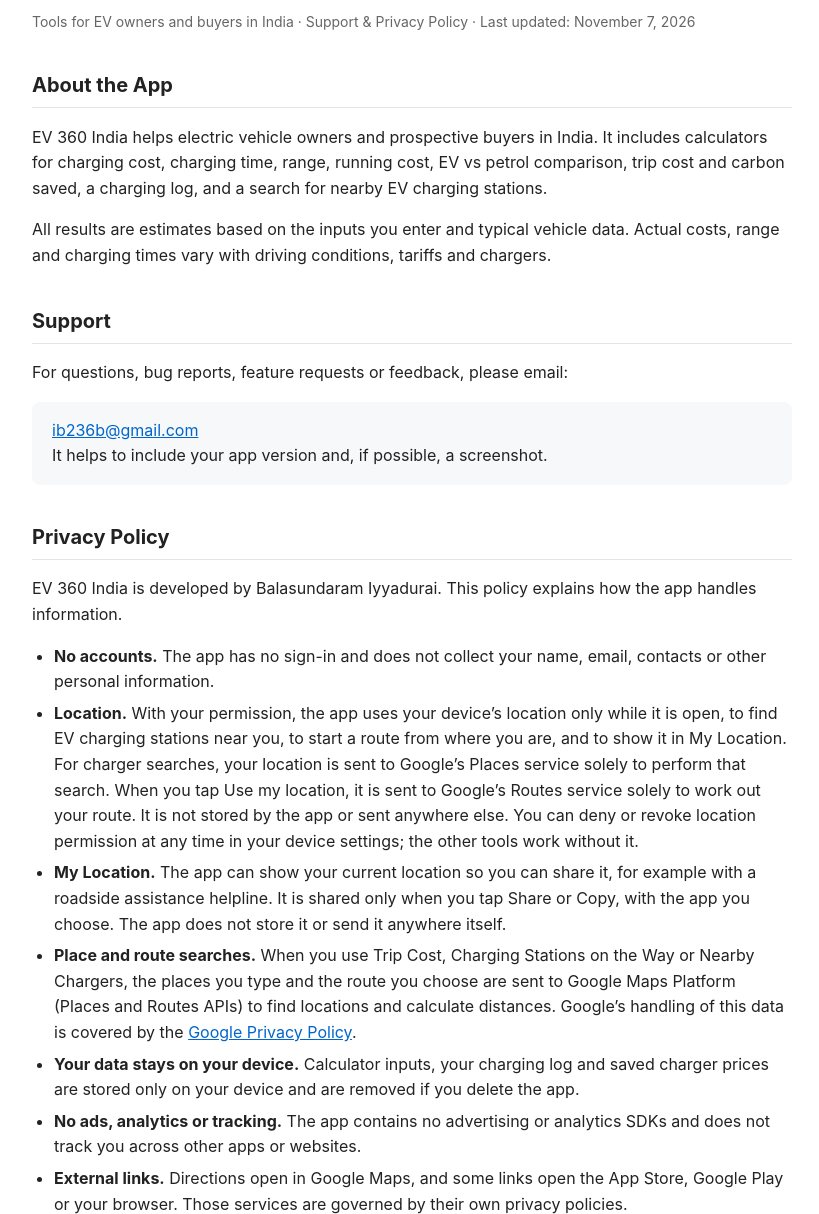
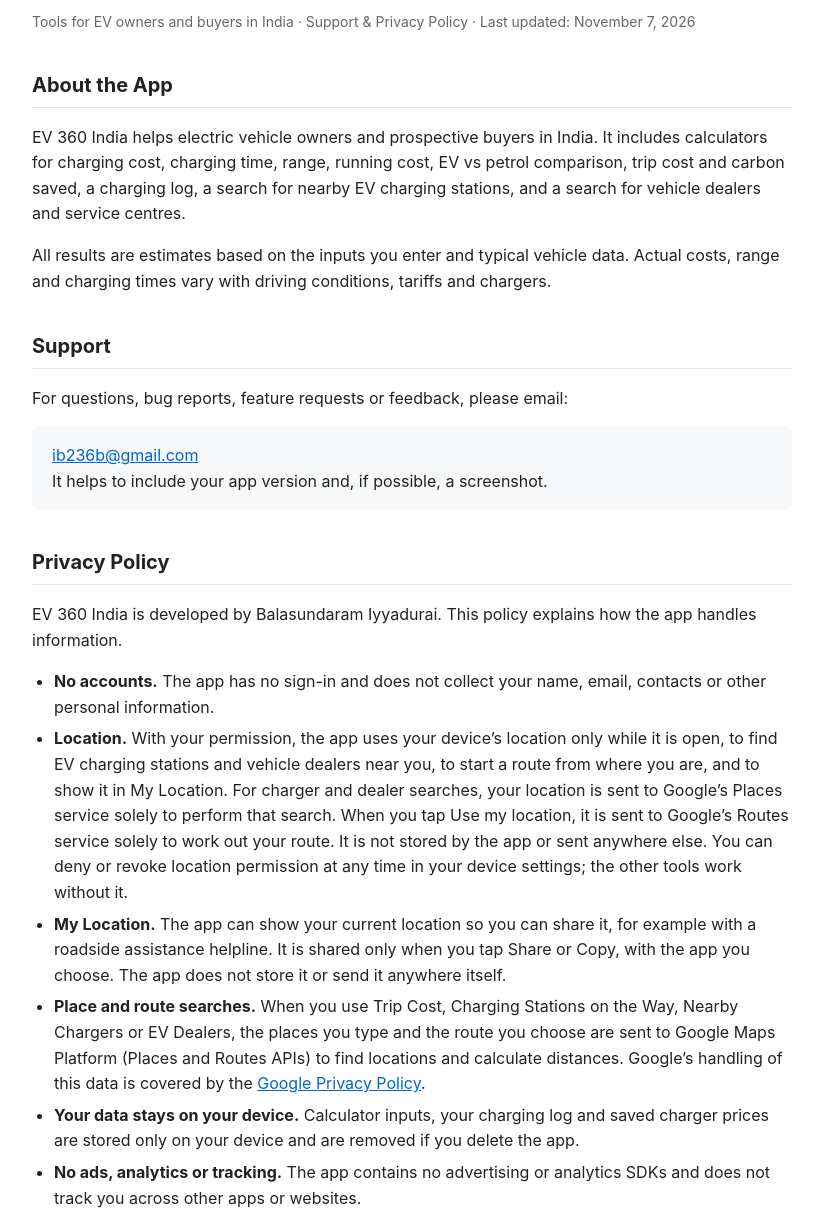
Before and after one commit to ibneyveli-bit/ibneyveli-bit.github.io, a plain HTML site: page ev360/index.html in a window 1280 px wide. Shown: the part 99-1313 px from the top of the page, without its empty margins (228-1047 px from the left). Drawn offline with Linux system fonts and the light colour scheme.

Commit message:
EV 360 India: privacy policy covers dealer searches
Co-Authored-By: Claude Opus 5.5 <noreply@anthropic.com>

```diff
--- a/ev360/index.html
+++ b/ev360/index.html
@@ -5,7 +5,7 @@
 <p class="meta">Tools for EV owners and buyers in India &middot; Support &amp; Privacy Policy &middot; Last updated: November 7, 2026</p>
 
 <h2>About the App</h2>
-<p>EV 360 India helps electric vehicle owners and prospective buyers in India. It includes calculators for charging cost, charging time, range, running cost, EV vs petrol comparison, trip cost and carbon saved, a charging log, and a search for nearby EV charging stations.</p>
+<p>EV 360 India helps electric vehicle owners and prospective buyers in India. It includes calculators for charging cost, charging time, range, running cost, EV vs petrol comparison, trip cost and carbon saved, a charging log, a search for nearby EV charging stations, and a search for vehicle dealers and service centres.</p>
 <p>All results are estimates based on the inputs you enter and typical vehicle data. Actual costs, range and charging times vary with driving conditions, tariffs and chargers.</p>
 
 <h2>Support</h2>
@@ -17,9 +17,9 @@ It helps to include your app version and, if possible, a screenshot.</div>
 <p>EV 360 India is developed by Balasundaram Iyyadurai. This policy explains how the app handles information.</p>
 <ul>
 <li><strong>No accounts.</strong> The app has no sign-in and does not collect your name, email, contacts or other personal information.</li>
-<li><strong>Location.</strong> With your permission, the app uses your device&rsquo;s location only while it is open, to find EV charging stations near you, to start a route from where you are, and to show it in My Location. For charger searches, your location is sent to Google&rsquo;s Places service solely to perform that search. When you tap Use my location, it is sent to Google&rsquo;s Routes service solely to work out your route. It is not stored by the app or sent anywhere else. You can deny or revoke location permission at any time in your device settings; the other tools work without it.</li>
+<li><strong>Location.</strong> With your permission, the app uses your device&rsquo;s location only while it is open, to find EV charging stations and vehicle dealers near you, to start a route from where you are, and to show it in My Location. For charger and dealer searches, your location is sent to Google&rsquo;s Places service solely to perform that search. When you tap Use my location, it is sent to Google&rsquo;s Routes service solely to work out your route. It is not stored by the app or sent anywhere else. You can deny or revoke location permission at any time in your device settings; the other tools work without it.</li>
 <li><strong>My Location.</strong> The app can show your current location so you can share it, for example with a roadside assistance helpline. It is shared only when you tap Share or Copy, with the app you choose. The app does not store it or send it anywhere itself.</li>
-<li><strong>Place and route searches.</strong> When you use Trip Cost, Charging Stations on the Way or Nearby Chargers, the places you type and the route you choose are sent to Google Maps Platform (Places and Routes APIs) to find locations and calculate distances. Google&rsquo;s handling of this data is covered by the <a href="https://policies.google.com/privacy">Google Privacy Policy</a>.</li>
+<li><strong>Place and route searches.</strong> When you use Trip Cost, Charging Stations on the Way, Nearby Chargers or EV Dealers, the places you type and the route you choose are sent to Google Maps Platform (Places and Routes APIs) to find locations and calculate distances. Google&rsquo;s handling of this data is covered by the <a href="https://policies.google.com/privacy">Google Privacy Policy</a>.</li>
 <li><strong>Your data stays on your device.</strong> Calculator inputs, your charging log and saved charger prices are stored only on your device and are removed if you delete the app.</li>
 <li><strong>No ads, analytics or tracking.</strong> The app contains no advertising or analytics SDKs and does not track you across other apps or websites.</li>
 <li><strong>External links.</strong> Directions open in Google Maps, and some links open the App Store, Google Play or your browser. Those services are governed by their own privacy policies.</li>
```
